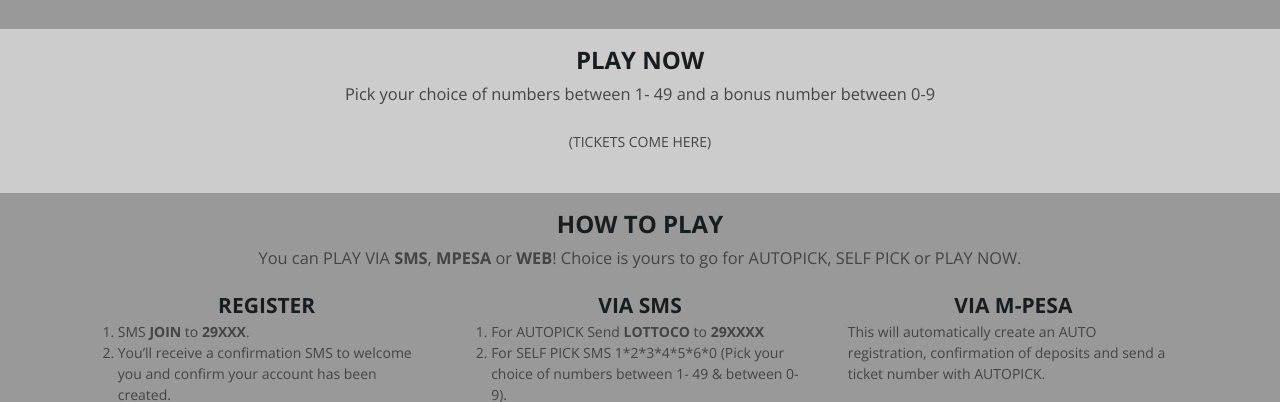
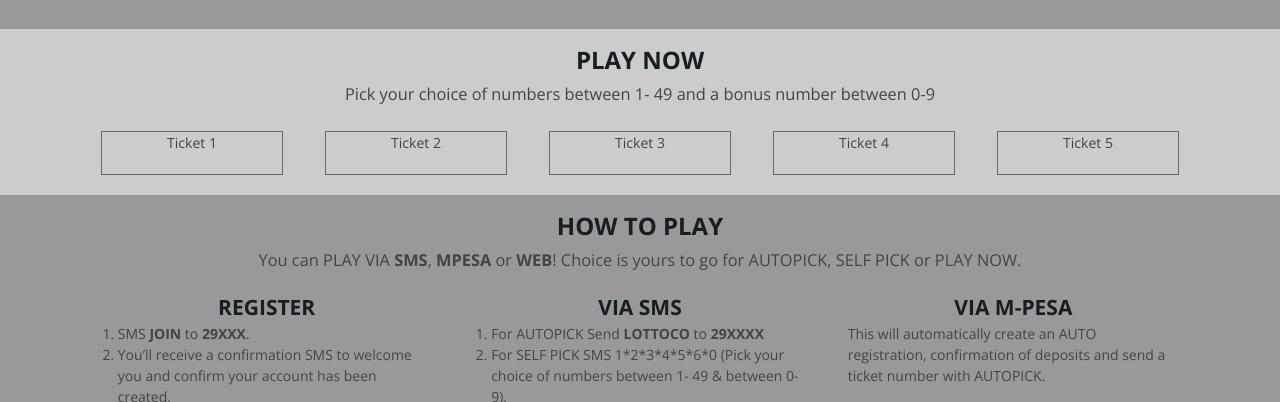
Before and after one commit to mark-mma/lottoco, a plain HTML site: page index.html in a window 1280 px wide. Shown: the part 348-750 px from the top of the page. Drawn offline with nearby package versions, Linux system fonts and the light colour scheme.

Commit message:
basic ticket layout

```diff
--- a/index.html
+++ b/index.html
@@ -124,11 +124,57 @@
 
 			<div class="full-width-wrapper homepage-tickets" id="play-now">
 				<div class="ym-wrapper">
-					<div class="ym-grid">
+					<div class="ym-grid linearize-level-1">
 						<section class="full-width-content">
 							<h3>PLAY NOW</h3>
 							<p class="intro">Pick your choice of numbers between 1- 49 and a bonus number between 0-9</p>
-							<p> (TICKETS COME HERE)</p>
+							<div class="ym-grid linearize-level-1">
+								<div class="ym-g20 ym-gl">
+									<div class="ticket-wrap">
+										<div class="ym-gbox">
+											<div class="ticket-numbers">
+												<p> Ticket 1</p>
+											</div>
+										</div>
+									</div>
+								</div>
+								<div class="ym-g20 ym-gl">
+									<div class="ticket-wrap">
+										<div class="ym-gbox">
+											<div class="ticket-numbers">
+												<p> Ticket 2</p>
+											</div>
+										</div>
+									</div>
+								</div>
+								<div class="ym-g20 ym-gl">
+									<div class="ticket-wrap">
+										<div class="ym-gbox">
+											<div class="ticket-numbers">
+												<p> Ticket 3</p>
+											</div>
+										</div>
+									</div>
+								</div>
+								<div class="ym-g20 ym-gl">
+									<div class="ticket-wrap">
+										<div class="ym-gbox">
+											<div class="ticket-numbers">
+												<p> Ticket 4</p>
+											</div>
+										</div>
+									</div>
+								</div>
+								<div class="ym-g20 ym-gr">
+									<div class="ticket-wrap">
+										<div class="ym-gbox">
+											<div class="ticket-numbers">
+												<p> Ticket 5</p>
+											</div>
+										</div>
+									</div>
+								</div>
+						</div>
 						</section>
 					</div>
 				</div>
--- a/sass/components/_forms.scss
+++ b/sass/components/_forms.scss
@@ -0,0 +1,9 @@
+// Tickets start
+.ticket-wrap {
+  .ticket-numbers{
+    border: 1px $grey solid;
+  }
+}
+
+
+// End Tickets
```
Also changed, not shown: stylesheets/main.css, 1 other file.
